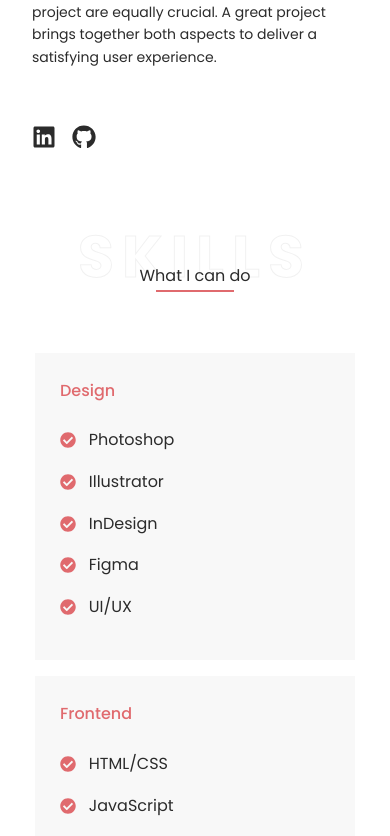
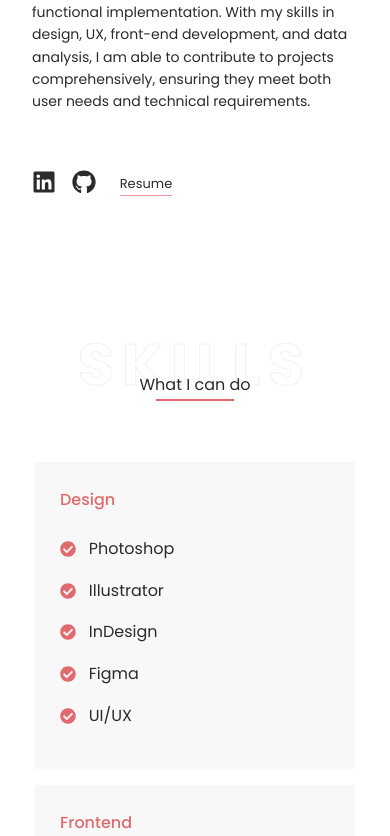
Before and after one commit to yuwei-3206/Portfolio, a React (Create React App) app: page / in a window 390 px wide. Shown: the part 1308-2144 px from the top of the page. Built offline with nearby package versions, Linux system fonts and the light colour scheme.

Commit message:
update about and graphic pop modal

```diff
--- a/src/components/about/About.jsx
+++ b/src/components/about/About.jsx
@@ -1,12 +1,13 @@
 import React from "react";
-import ScrollEffect from "../../ScrollEffect";
+//import ScrollEffect from "../../ScrollEffect";
 import "./about.css";
 import AboutMeBg from "../../assets/AboutMeBg.jpg";
 import Sociallinks from "../header/Sociallinks";
+import { openCV } from "../header/Calltoaction"
 
 const About = () => {
 
-  const scrollPosition = ScrollEffect();
+  /*const scrollPosition = ScrollEffect();
 
   let translateY = scrollPosition / 6;
 
@@ -14,11 +15,11 @@ const About = () => {
     translateY = scrollPosition / 4.5;
   } else if (window.innerWidth <= 600) {
     translateY = scrollPosition / 2;
-  }
+  }*/
 
   return (
     <section id="about">
-      <div className="about_container" style={{ transform: `translateY(-${translateY}px)` }}>
+      <div className="about_container" /*</section>style={{ transform: `translateY(-${translateY}px)` }}*/>
         <div className="background_img">
           <img src={ AboutMeBg } alt="background"/>
         </div>
@@ -29,10 +30,13 @@ const About = () => {
           <p className="about_description">
             Hello, I'm Yu-Wei. I'm a Taiwanese designer and programmer. <br /><br />
             As a recent graduate from Drexel University with a MS degree in Information Systems, and a former UI Graphic Designer, I've become deeply interested in all aspects of web development. From front-end, user-experienced, aesthetics to back-end, unseen, functionality.<br /><br />
-            It's not only about the visual design; creating and implementing the functional aspects of a project are equally crucial. A great project brings together both aspects to deliver a satisfying user experience.<br /><br />
+            I believe that a successful project requires a balance between visual aesthetics and functional implementation. With my skills in design, UX, front-end development, and data analysis, I am able to contribute to projects comprehensively, ensuring they meet both user needs and technical requirements.
+<br /><br />
           </p>
           <div className="social_links_about">
             <Sociallinks />
+            <div className="reseme_about" onClick={openCV}>Resume</div>
+
           </div>
         </div>
 
--- a/src/components/about/about.css
+++ b/src/components/about/about.css
@@ -26,14 +26,31 @@
 }
 
 .social_links_about {
+    display: flex;
     gap: 1.5rem;
     align-items: center;
-  }
+}
+
+.reseme_about{
+    font-size: small;
+    margin-left: -2.5%;
+    margin-bottom: 1%;
+    border-bottom: 1.5px solid var(--color-secondary);
+    cursor: pointer;
+}
+
+.reseme_about:hover {
+    color: var(--color-primary);
+}
 
 /* ----- For Tablets - Medium Devices ----- */
 @media screen and (max-width: 1040px) {
     .about_description {
         font-size: 15px;
+    }
+
+    .reseme_about{
+        margin-left: -4.5%;
     }
 }
 
@@ -68,9 +85,14 @@
         font-size: 14px;
         margin: 2rem 0;
     }
+    .reseme_about{
+        margin-left: -5%;
+    }
 }
 
 /* ----- For mobiles - Small Devices ----- */
  @media screen and (max-width: 400px) {
-
+    .reseme_about{
+        margin-left: -5%;
+    }
 }
--- a/src/components/header/Calltoaction.jsx
+++ b/src/components/header/Calltoaction.jsx
@@ -1,11 +1,16 @@
 import React from "react";
 import CV from "../../assets/Yu-Wei Wu_Resume 2024.pdf"
+import Graphic from "../../assets/graphic/graphic.pdf"
+
+const openCV = () => {
+  window.open(CV, '_blank');
+};
+const openGraphic = () => {
+  window.open(Graphic, '_blank');
+};
+
 
 const Calltoaction = () => {
-  const openCV = () => {
-    window.open(CV, '_blank');
-  };
-
   return (
     <div className="header_btns">
       <div className="btn primaryBtn" onClick={openCV}>Resume</div>
@@ -15,3 +20,4 @@ const Calltoaction = () => {
 };
 
 export default Calltoaction;
+export { openCV, openGraphic };
--- a/src/components/projects/ProjectList.jsx
+++ b/src/components/projects/ProjectList.jsx
@@ -20,6 +20,7 @@ import graphic1 from '../../assets/graphic/graphic1.png';
 import graphic2 from '../../assets/graphic/graphic2.png';
 import graphic3 from '../../assets/graphic/graphic3.png';
 import graphic4 from '../../assets/graphic/graphic4.png';
+import { openGraphic } from '../header/Calltoaction'
 
 const ProjectList = [
     {
@@ -149,7 +150,8 @@ const ProjectList = [
         "Adobe Illustrator, Photoshop, InDesign",
       description: (
         <div>
-          Designed various materials like web pages, banners, flyers, logos, signs, annual reports, ads, and product packagings. <br />
+          Designed various materials like web pages, banners, flyers, logos, signs, annual reports, ads, and product packagings. <br /><br />
+          <a className="pop_link" href="" onClick={openGraphic} target="_blank" rel="noopener noreferrer">View more</a>
         </div>),
     }
   ];
--- a/src/components/projects/pop.css
+++ b/src/components/projects/pop.css
@@ -107,6 +107,7 @@
 .pop_link {
     color: var(--color-dark);
     border-bottom: 1.5px solid var(--color-primary);
+    cursor: pointer;
 }
 
 .pop_close {
--- a/src/components/skills/Skills.jsx
+++ b/src/components/skills/Skills.jsx
@@ -1,11 +1,11 @@
 import React from "react";
 import "./skills.css";
-import ScrollEffect from "../../ScrollEffect";
+//import ScrollEffect from "../../ScrollEffect";
 import SkillsDisplay from "./SkillsDisplay";
 
 const Skill = () => {
 
-  const scrollPosition = ScrollEffect();
+  /*const scrollPosition = ScrollEffect();
 
   let translateY = scrollPosition / 2.5;
 
@@ -13,7 +13,7 @@ const Skill = () => {
     translateY = scrollPosition / 5;
   } else if (window.innerWidth <= 600) {
     translateY = scrollPosition / 50;
-  }
+  }*/
 
   const designSkillsData = [
     { skill: "Photoshop"},
@@ -42,7 +42,7 @@ const Skill = () => {
 
   return (
     <section id="skills" className="skill"
-      style={{ backgroundColor: "white", marginTop: `-${translateY}px` }}>
+      /*style={{ backgroundColor: "white", marginTop: `-${translateY}px` }}*/>
       <h5>SKILLS</h5>
       <h2>What I can do</h2>
 
```
Also changed, not shown: 1 other file (tests, documents, lock files or other folders).
